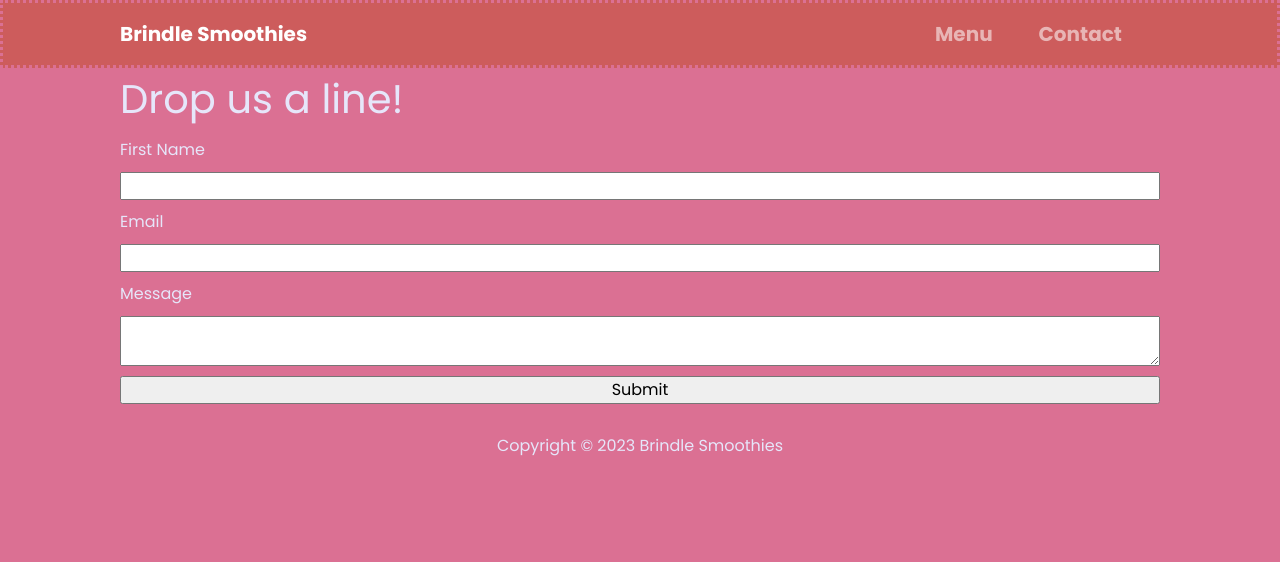
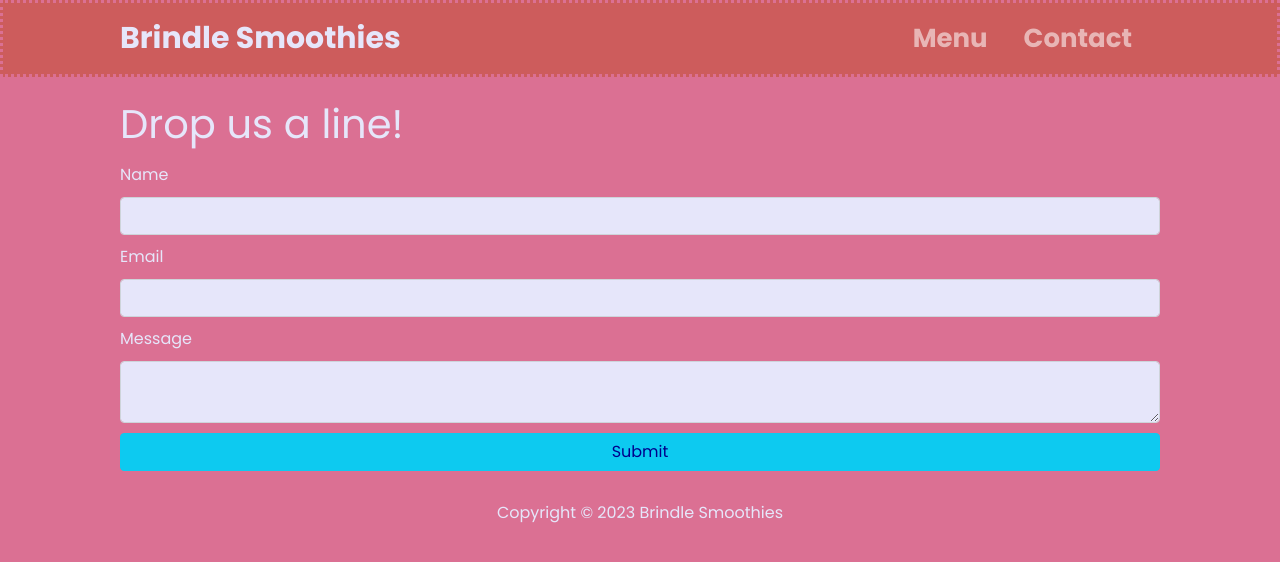
Before and after one commit to MechanicalRachel/BrindleSmoothies, a React (Create React App) app: page /contact in a window 1280 px wide. Shown: the top 562 px of the page. Built offline with nearby package versions, Linux system fonts and the light colour scheme.

Commit message:
Converted everything to React pt2

```diff
--- a/package.json
+++ b/package.json
@@ -1,6 +1,7 @@
 {
   "name": "brindle-smoothies-react",
   "version": "0.1.0",
+  "homepage": "https://mechanicalrachel.github.io/react-gh-pages",
   "private": true,
   "dependencies": {
     "@testing-library/jest-dom": "^5.17.0",
@@ -16,6 +17,8 @@
     "web-vitals": "^2.1.4"
   },
   "scripts": {
+    "predeploy": "npm run build",
+    "deploy": "gh-pages -d build",
     "start": "react-scripts start",
     "build": "react-scripts build",
     "test": "react-scripts test",
@@ -40,6 +43,7 @@
     ]
   },
   "devDependencies": {
+    "gh-pages": "^6.0.0",
     "html-loader": "^4.2.0"
   }
 }
--- a/src/Components/Contact.js
+++ b/src/Components/Contact.js
@@ -3,15 +3,15 @@ const Contact = () => {
         <section className="contact-form">
             <div className="container">
                 <h1>Drop us a line!</h1>
-                <form action="post" >
+                <form>
                     <div className="form-grid">
-                        <label>First Name</label>
-                        <input type="text" name="firstName" />
+                        <label>Name</label>
+                        <input type="text" name="userName" className="form-control" />
                         <label>Email</label>
-                        <input type="email" name="email" />
+                        <input type="email" name="email" className="form-control" />
                         <label>Message</label>
-                        <textarea name="message"></textarea>
-                        <input type="submit" name="submit" value="Submit" />
+                        <textarea name="message" className="form-control"></textarea>
+                        <input type="submit" name="submit" value="Submit" className="btn btn-info" />
                     </div>
                 </form>
             </div>
--- a/src/Components/Footer.js
+++ b/src/Components/Footer.js
@@ -1,7 +1,7 @@
 const Footer = () => {
     return (
         <footer>
-            <div class="container">
+            <div className="container">
                 Copyright &copy; 2023 Brindle Smoothies
             </div>
         </footer>
--- a/src/Components/Home.js
+++ b/src/Components/Home.js
@@ -3,8 +3,8 @@ import FeaturedItems from './FeaturedItems'
 const Home = () => {
     return (
         <div className="home">
-            <header class="header">
-                <div class="container">
+            <header className="header">
+                <div className="container">
                     <div>
                         <h1>Fresh and Nutritious</h1>
                         <p>Many things in life are complicated. Nutrition shouldn't have to be one of those things. Brindle Smoothies have simple ingredients that leave you feeling refreshed! Give one a try today!</p>
--- a/src/Components/Menu.js
+++ b/src/Components/Menu.js
@@ -11,9 +11,11 @@ const Menu = () => {
                 <h3>Chocolate-covered Strawberry Protein</h3>
                 <p>Irresistable chocolately-goodness paired with wonderful strawberries and protein powder.</p>
                 <h3>Tropical Raybo</h3>
-                <p>Get a refreshing taste of the tropics with a blend of pineapple, mango, and orange juice.</p>
+                <p>Get a refreshing taste of the tropics with a blend of pineapple, mango, and orange juice. Beach not included...</p>
                 <h3>Mango Chia Dance</h3>
                 <p>Sweet mango blended with chia that will make you want to dance!</p>
+                <h3>Refreshing Watermelon</h3>
+                <p>It's hard to beat that refreshing watermelon taste on a hot day. Lots of watermelon blended with a scoop of protein powder and milk.</p>
             </div>
         </section>
      );
--- a/src/Components/Navbar.js
+++ b/src/Components/Navbar.js
@@ -2,7 +2,7 @@ const Navbar = () => {
     return (
         <nav className="navbar navbar-expand-md navbar-dark fixed-top">
             <div className="container">
-                <a href="/" className="navbar-brand">Brindle Smoothies</a>
+                <a href="/" className="navbar-logo">Brindle Smoothies</a>
 
                 <button className="navbar-toggler" type="button" data-toggle="collapse" data-target="#navmenu">
                     <span className="navbar-toggler-icon"></span>
--- a/src/index.css
+++ b/src/index.css
@@ -12,7 +12,7 @@ body{
     font-family: 'poppins', sans-serif;
     font-size: 16px;
     line-height: 1.5;
-    margin-top: 75px;
+    margin-top: 100px;
 }
 
 h1{
@@ -28,8 +28,14 @@ h1{
 .navbar{
     background-color: indianred;
     font-weight: bold;
-    font-size: 20px;
+    font-size: 26px;
     border: 3px dotted palevioletred;
+}
+
+.navbar-logo{
+    font-size: 30px;
+    color:lavender;
+    text-decoration: none;
 }
 
 .navbar ul{
@@ -38,7 +44,7 @@ h1{
 }
 
 .navbar ul li{
-    margin-right: 30px;
+    margin-right: 20px;
 }
 
 .navbar a{
@@ -46,7 +52,7 @@ h1{
 }
 
 .navbar a:hover{
-    color:lightblue;
+    color:pink;
 }
 
 .header{
@@ -141,6 +147,15 @@ h1{
     align-items: center;
 }
 
+.contact-form .form-control{
+    background-color: lavender;
+    color: purple;
+}
+
+.contact-form .btn{
+    color: darkblue;
+}
+
 .form-grid{
     display: grid;
     align-items: center;
```
Also changed, not shown: 1 other file (tests, documents, lock files or other folders).
